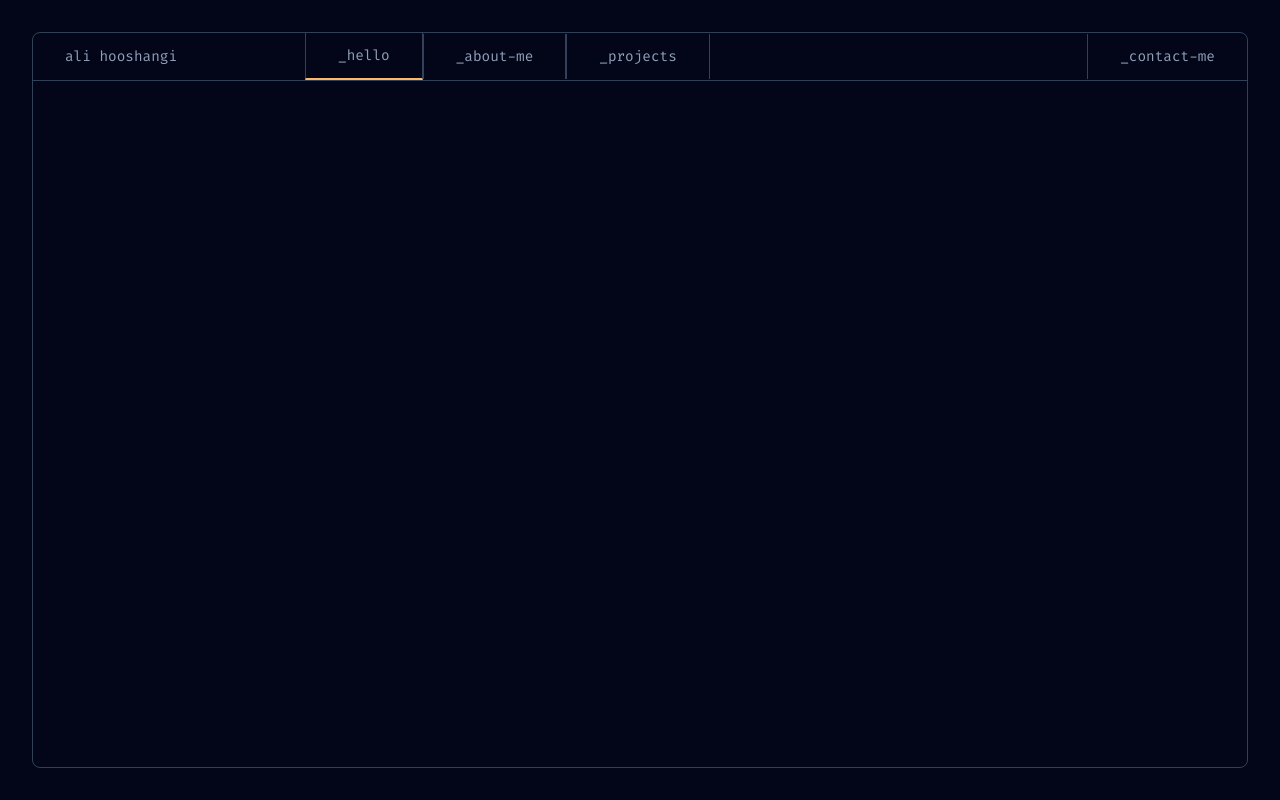
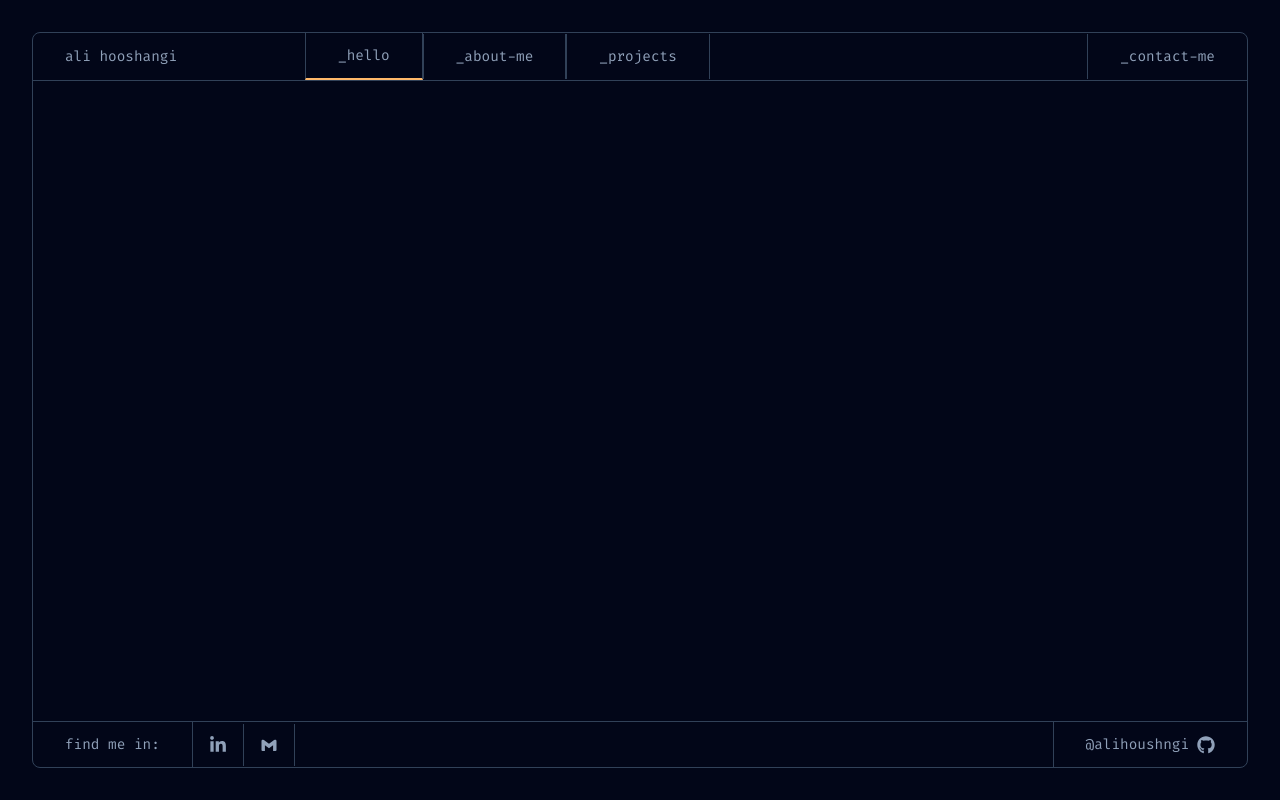
Before and after one commit to alihoushngi/Portfolio-V3, a Next.js app: page / in a window 1280 px wide. Built offline with nearby package versions, Linux system fonts and the light colour scheme.

Commit message:
footer desktop done

```diff
--- a/src/components/layout/Layout.tsx
+++ b/src/components/layout/Layout.tsx
@@ -1,12 +1,14 @@
+import Footer from "@/components/shared/Footer/Footer";
 import Header from "@/components/shared/Header/Header";
 import React from "react";
 
 const Layout = ({ children }: { children: React.ReactNode }) => {
   return (
     <div className="p-7 max-md:p-5 bg-Appearance-Slate-950 h-screen">
-      <div className="border border-Appearance-Slate-700 h-full rounded-default">
+      <div className="border border-Appearance-Slate-700 h-full rounded-default flex flex-col justify-between">
         <Header />
-        {children}
+        <main className="h-full">{children}</main>
+        <Footer />
       </div>
     </div>
   );
--- /dev/null
+++ b/src/components/shared/Footer/Footer.tsx
@@ -0,0 +1,11 @@
+import FooterDesktop from "@/components/shared/Footer/components/FooterDesktop";
+
+const Footer = () => {
+  return (
+    <div className="w-full">
+      <FooterDesktop />
+    </div>
+  );
+};
+
+export default Footer;
--- /dev/null
+++ b/src/components/shared/Footer/components/FooterDesktop.tsx
@@ -0,0 +1,39 @@
+import Link from "next/link";
+import { BiLogoGmail } from "react-icons/bi";
+import { FaGithub, FaLinkedinIn } from "react-icons/fa6";
+
+const FooterDesktop = () => {
+  return (
+    <div className="max-md:hidden w-full border-t border-Appearance-Slate-700 text-Appearance-Slate-400 text-1 flex justify-between items-center">
+      <div className="flex justify-start items-center">
+        <span className="border-r border-Appearance-Slate-700 py-4 px-7">
+          find me in:
+        </span>
+        <Link
+          href="https://www.linkedin.com/in/alihoushangi/"
+          target="_blank"
+          className="text-3 text-Appearance-Slate-400 border-r border-Appearance-Slate-700 py-4 px-5 transition-all duration-200 ease-in-out w-fit hover:text-Primary-Orange-300_Main"
+        >
+          <FaLinkedinIn />
+        </Link>
+        <Link
+          href="mailto:aliihooshangi@gmail.com"
+          target="_blank"
+          className="text-3 text-Appearance-Slate-400 border-r border-Appearance-Slate-700 py-4 px-5 transition-all duration-200 ease-in-out w-fit hover:text-Primary-Orange-300_Main"
+        >
+          <BiLogoGmail />
+        </Link>
+      </div>
+      <Link
+        href="https://github.com/alihoushngi"
+        target="_blank"
+        className="flex justify-center items-center gap-3 border-l border-Appearance-Slate-700 py-4 px-7 transition-all duration-200 ease-in-out text-Appearance-Slate-400 hover:text-Primary-Orange-300_Main"
+      >
+        @alihoushngi
+        <FaGithub className="text-3 " />
+      </Link>
+    </div>
+  );
+};
+
+export default FooterDesktop;
--- /dev/null
+++ b/src/components/shared/Footer/components/FooterMobile.tsx
@@ -0,0 +1,5 @@
+const FooterMobile = () => {
+  return <div></div>;
+};
+
+export default FooterMobile;
```
